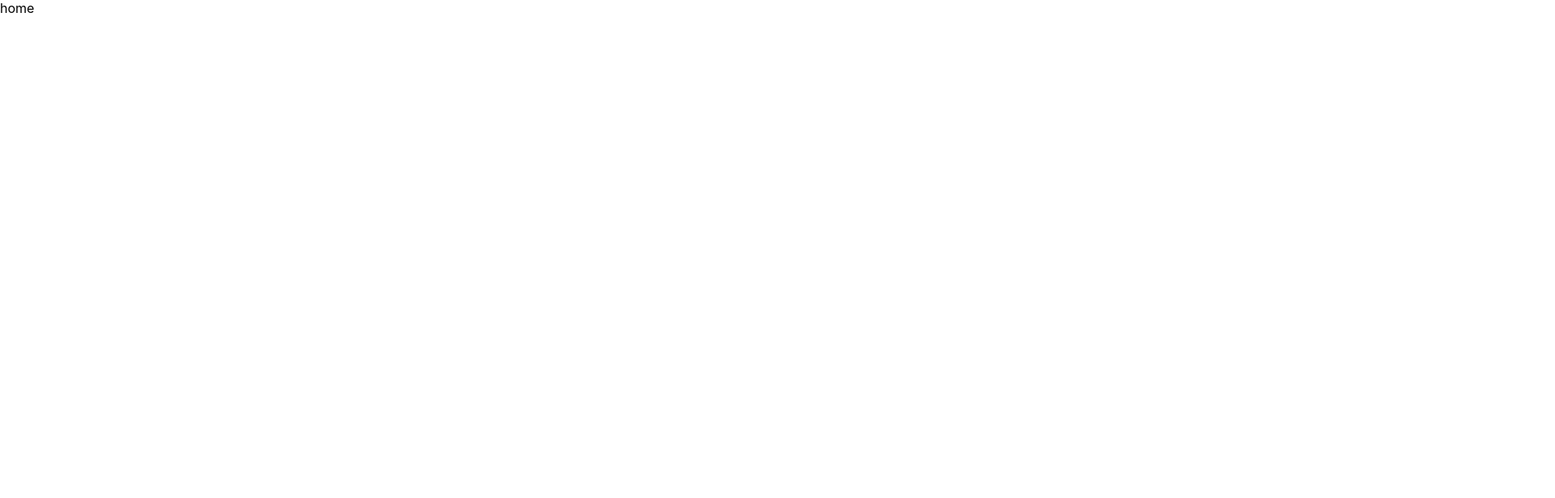
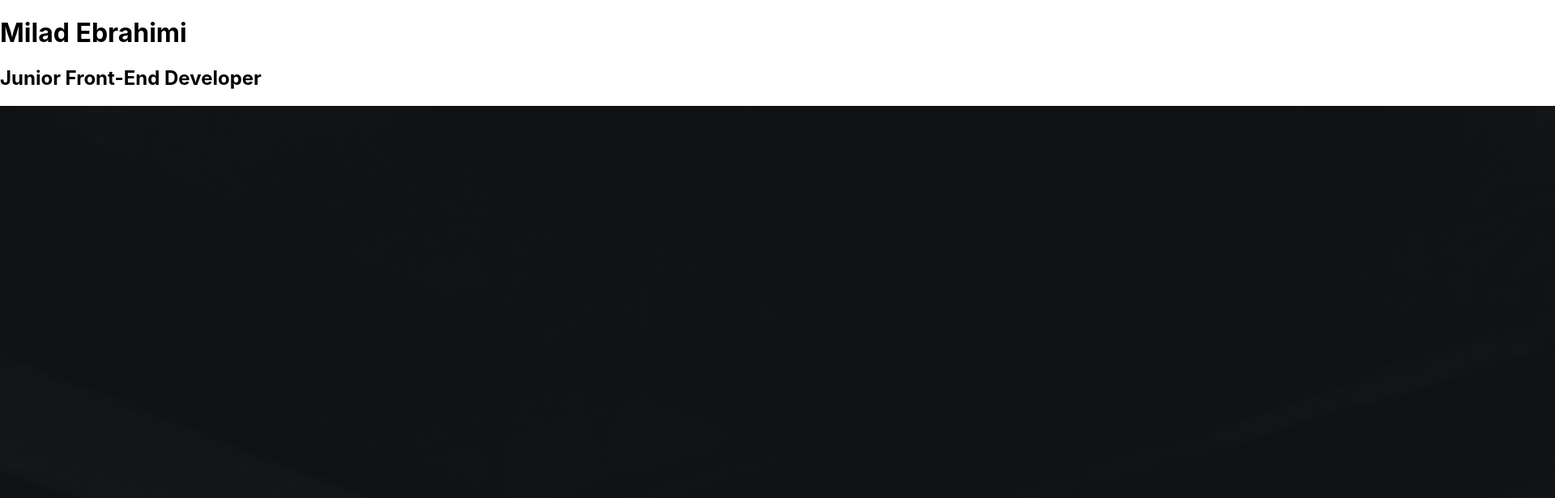
Before and after one commit to Miladebrahimi96/React.js-Portfolio, a React (Create React App) app: page / in a window 1280 px wide. Shown: the top 616 px of the page at 81% size, 1920 px wide, since content can reach past the window. Built offline with nearby package versions, Linux system fonts and the light colour scheme.

Commit message:
hHero component created and iported in Home

```diff
--- a/src/components/Home.js
+++ b/src/components/Home.js
@@ -1,9 +1,12 @@
 import React from 'react';
+
+//components
+import Hero from './shared/Hero';
 
 const Home = () => {
     return (
         <div>
-            home
+            <Hero />
         </div>
     );
 };
--- /dev/null
+++ b/src/components/shared/Hero.js
@@ -0,0 +1,18 @@
+import React from 'react';
+
+//images
+import heroImage from "../../images/hero.jpg";
+
+const Hero = () => {
+    return (
+        <div>
+            <div>
+                <h1>Milad Ebrahimi</h1>
+                <h2>Junior Front-End Developer</h2>
+            </div>
+            <img src={heroImage} alt="Hero Image"/>
+        </div>
+    );
+};
+
+export default Hero;
```
Also changed, not shown: src/images/hero.jpg (added).
